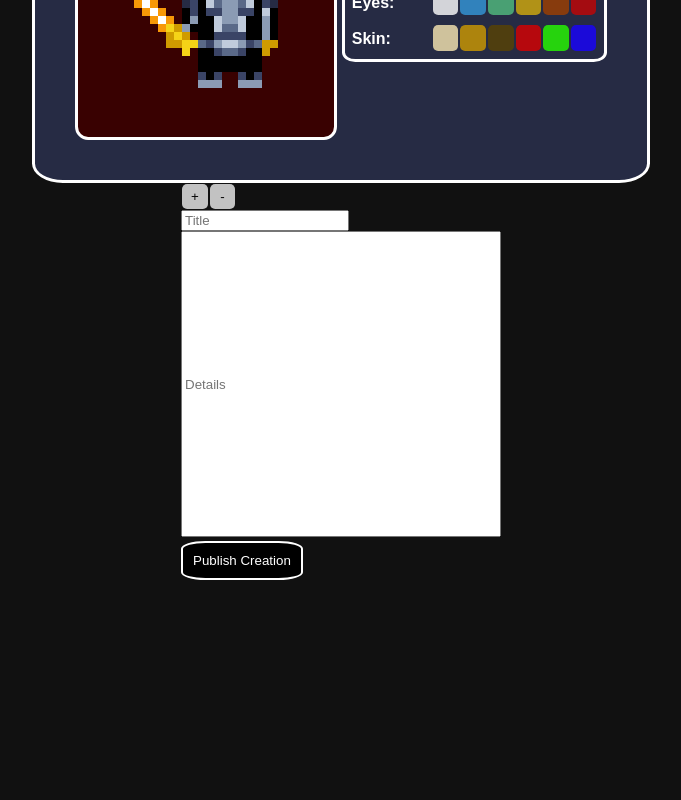
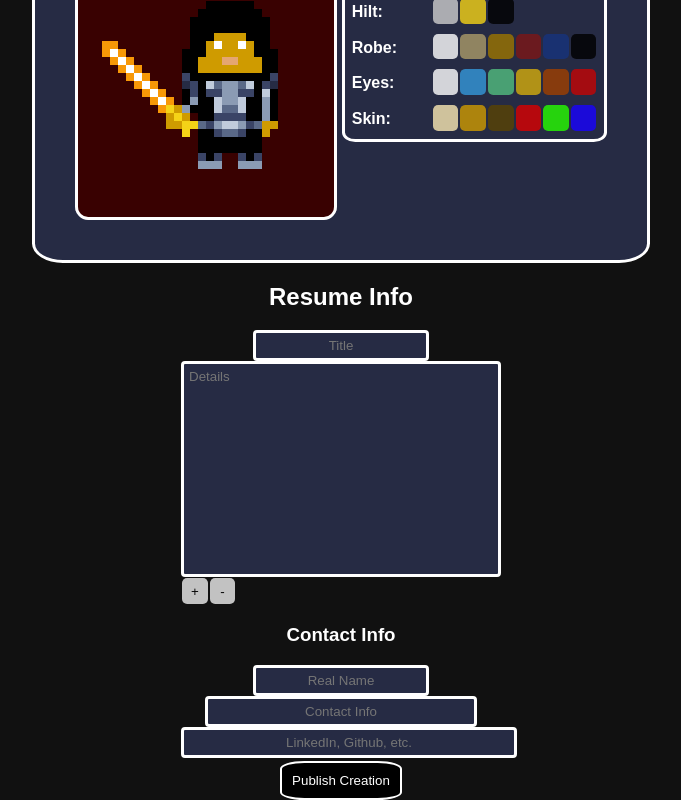
Before and after one commit to LeviOrtega/HoloFrontEnd, a React (Create React App) app: page /character-create in a window 1280 px wide. Shown: the part 298-1098 px from the top of the page, without its empty margins (299-980 px from the left). Before the commit the page ends 878 px from the top, so only its background shows below. Built offline with nearby package versions, Linux system fonts and the light colour scheme; a web font is replaced by a local one.

Commit message:
Added contact info section to resume

```diff
--- a/src/components/CharacterCreate.css
+++ b/src/components/CharacterCreate.css
@@ -12,6 +12,7 @@
   background-color: black;
   margin-top: 1%;
   align-self: center;
+  text-align: center;
   padding: 10px;
   font-family: "SMW Text 2 NC", sans-serif;
   text-align: center;
@@ -75,6 +76,8 @@
   caret-color: transparent;
 }
 
+
+
 .asset-container {
   display: flex;
   flex-direction: column;
--- a/src/components/CharacterCreate.js
+++ b/src/components/CharacterCreate.js
@@ -10,7 +10,6 @@ import {
   BackgroundColors,
 } from "../resources/Colors";
 import Character from "../resources/Character";
-//import { Link } from 'react-router-dom'
 import { firestore } from "../Firebase";
 import { doc, setDoc } from "firebase/firestore";
 
@@ -25,15 +24,39 @@ class CharacterCreate extends React.Component {
       skinColor: this.props.skinColor,
       isSith: this.props.isSith,
       backgroundColor: BackgroundColors[this.props.isSith ? 1 : 0],
+      ownerID: this.props.ownerID,
       uuid: this.props.uuid,
       charTitle: this.props.charTitle,
-      formValues: [{ desc: "", detail: "" }],
+      formValues: this.props.formValues,
+      realName: this.props.realName,
+      contactInfo: this.props.contactInfo,
+      website: this.props.website,
     };
 
     this.handleCharTitleChange = this.handleCharTitleChange.bind(this);
   }
 
+  checkNoFormEmpty() {
+    if (
+      this.state.realName === "" ||
+      this.state.contactInfo === "" ||
+      this.state.website === ""
+    )
+      return false;
+
+    for (let i = 0; i < this.state.formValues.length; i++) {
+      if (
+        this.state.formValues[i]["desc"] === "" ||
+        this.state.formValues[i]["detail"] === ""
+      )
+        return false;
+    }
+
+    return true;
+  }
+
   async publish() {
+    if (this.checkNoFormEmpty()) {
       let creation = await doc(firestore, "creations/" + this.state.uuid);
       const docData = {
         bladeColor: this.state.bladeColor,
@@ -43,14 +66,36 @@ class CharacterCreate extends React.Component {
         eyeColor: this.state.eyeColor,
         backgroundColor: this.state.backgroundColor,
         isSith: this.state.isSith,
-      ownerID: "owner1",
+        ownerID: this.state.ownerID,
         dateCreated: new Date(),
         charTitle: this.state.charTitle,
         formValues: this.state.formValues,
+        realName: this.state.realName,
+        contactInfo: this.state.contactInfo,
+        website: this.state.website,
       };
       await setDoc(creation, docData);
+    } else {
+      alert("CANNOT SUBMIT WITH EMPTY FIELDS");
+    }
 
     // let usr = await doc(firestore, 'users/' + this.state.ownerID)
+  }
+
+  handleRealNameChange(e) {
+    this.setState({
+      realName: e.target.value,
+    });
+  }
+  handleContactChange(e) {
+    this.setState({
+      contactInfo: e.target.value,
+    });
+  }
+  handleWebsiteChange(e) {
+    this.setState({
+      website: e.target.value,
+    });
   }
 
   handleFormChange(i, e) {
@@ -125,6 +170,7 @@ class CharacterCreate extends React.Component {
   render() {
     return (
       <div className="main-container">
+        <h1 style={{ textAlign: "center" }}>Character Creation</h1>
         <div className="character-title-wrapper">
           <div
             className="title-wrapper"
@@ -214,7 +260,49 @@ class CharacterCreate extends React.Component {
           </div>
         </div>
 
-        <div className="resume-details-wrapper" style={{ width: "25%" }}>
+        <div
+          className="resume-details-wrapper"
+          style={{ width: "25%", display: "flex", flexDirection: "column" }}
+        >
+          <h2 style={{ textAlign: "center" }}>Resume Info</h2>
+
+          <form>
+            {this.state.formValues.map((element, index) => (
+              <div
+                className="form-inline"
+                key={index}
+                style={{
+                  display: "flex",
+                  flexDirection: "column",
+                  justifyContent: "flex-start",
+                }}
+              >
+                <input
+                  className="char-title"
+                  placeholder={"Title"}
+                  type="text"
+                  name="desc"
+                  value={element.desc || ""}
+                  onChange={(e) => this.handleFormChange(index, e)}
+                  style={{
+                    textAlign: "center",
+                    width: "50%",
+                    alignSelf: "center",
+                  }}
+                />
+
+                <textarea
+                  className="char-title"
+                  placeholder={"Details"}
+                  type="text"
+                  name="detail"
+                  value={element.detail || ""}
+                  onChange={(e) => this.handleFormChange(index, e)}
+                  style={{ height: "200px", resize: "none" }}
+                />
+              </div>
+            ))}
+
             <div className="button-section">
               <button
                 className="button add"
@@ -234,32 +322,38 @@ class CharacterCreate extends React.Component {
                 -
               </button>
             </div>
-          <form>
-            {this.state.formValues.map((element, index) => (
-              <div
-                className="form-inline"
-                key={index}
-                style={{ display: "flex", flexDirection: "column" }}
-              >
+          </form>
+
+          <h3 style={{ textAlign: "center" }}>Contact Info</h3>
+
+          <form style={{ textAlign: "center" }}>
             <input
-                  placeholder={"Title"}
+              className="char-title"
+              placeholder={"Real Name"}
               type="text"
-                  name="desc"
-                  value={element.desc || ""}
-                  onChange={(e) => this.handleFormChange(index, e)}
-                  style={{ width: "50%" }}
+              name="real-name"
+              value={this.state.realName || ""}
+              onChange={(e) => this.handleRealNameChange(e)}
+              style={{ textAlign: "center", width: "50%" }}
             />
-
             <input
-                  placeholder={"Details"}
+              className="char-title"
+              placeholder={"Contact Info"}
               type="text"
-                  name="detail"
-                  value={element.detail || ""}
-                  onChange={(e) => this.handleFormChange(index, e)}
-                  style={{ height: "300px" }}
+              name="contact-info"
+              value={this.state.contactInfo || ""}
+              onChange={(e) => this.handleContactChange(e)}
+              style={{ textAlign: "center", width: "80%" }}
             />
-              </div>
-            ))}
+            <input
+              className="char-title"
+              placeholder={"LinkedIn, Github, etc."}
+              type="text"
+              name="website"
+              value={this.state.website || ""}
+              onChange={(e) => this.handleWebsiteChange(e)}
+              style={{ textAlign: "center", width: "100%" }}
+            />
           </form>
 
           <button className="publish" onClick={() => this.publish()}>
--- a/src/pages/CharacterCreatePage.js
+++ b/src/pages/CharacterCreatePage.js
@@ -25,7 +25,12 @@ class CharacterCreatePage extends React.Component {
           skinColor={SkinColors[getRandomInt(6)]}
           isSith={getRandomInt(2) === 1 ? true : false}
           uuid={uuid()}
+          ownerID={"owner1"}
           charTitle={"Character Title"}
+          formValues={[{ desc: "", detail: "" }]}
+          realName={""}
+          contactInfo={""}
+          website={""}
         />
       </div>
     );
```
Lines whose indentation alone changed are shown as unchanged.
